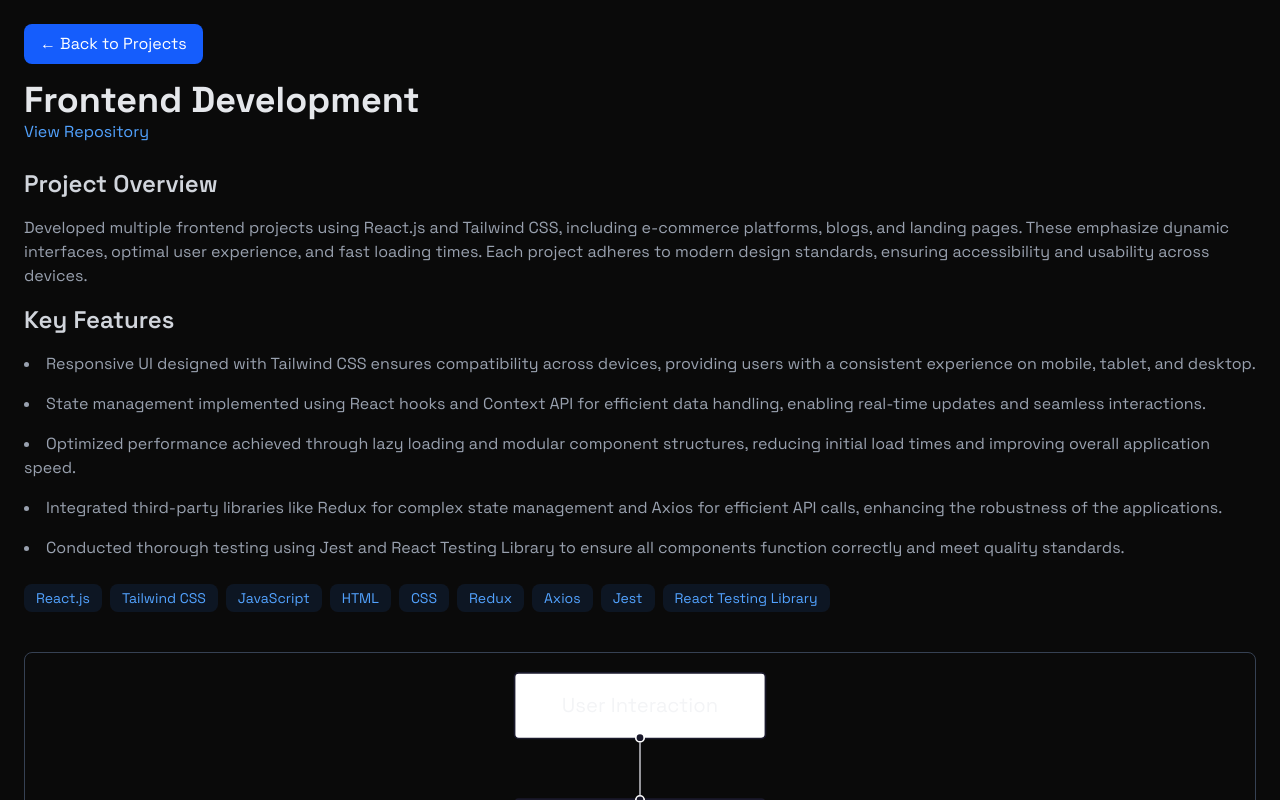
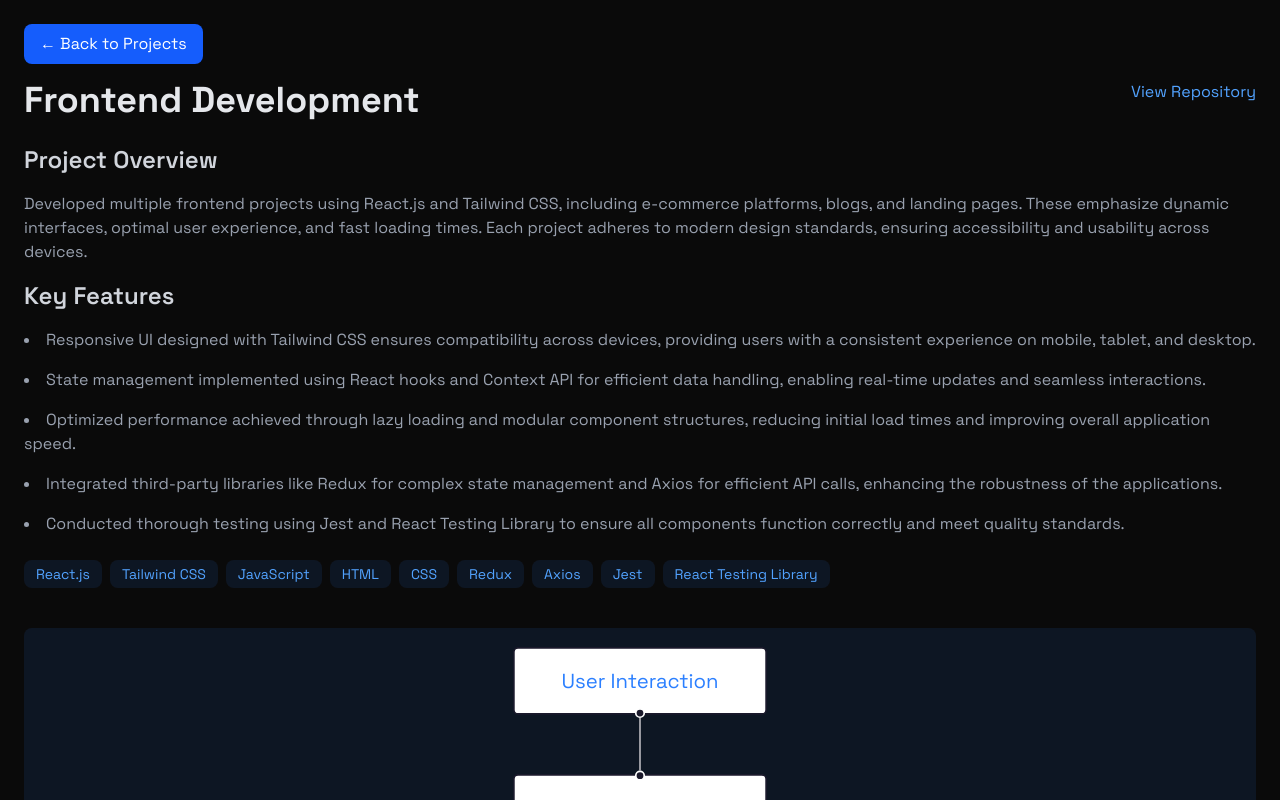
Before and after one commit to kishore-s-n/modern-portfolio, a React (Vite) app: page /project/2 in a window 1280 px wide. Shown: the top 800 px of the page. Built offline with nearby package versions, Linux system fonts and the light colour scheme.

Commit message:
style: improved node styling

```diff
--- a/src/components/Navbar.jsx
+++ b/src/components/Navbar.jsx
@@ -2,7 +2,7 @@ import { useEffect } from "react";
 import { navContents } from "../constants/constant";
 
 // eslint-disable-next-line react/prop-types
-const Navbar = ({ menuOpen, setMenuOpen }) => {
+const Navbar = ({ setMenuOpen }) => {
   useEffect(() => {}, []);
   return (
     <nav className='fixed top-0 w-full z-40 bg-[rgba(10,10,10,0.8)] backdrop-blur-lg border-b border-white/10 shadow-lg '>
--- a/src/components/ProjectDetail.jsx
+++ b/src/components/ProjectDetail.jsx
@@ -1,7 +1,6 @@
-
-import { useParams, useNavigate } from "react-router-dom";
-import { ReactFlow } from "@xyflow/react";
+import { Background, ReactFlow } from "@xyflow/react";
 import "@xyflow/react/dist/style.css";
+import { useNavigate, useParams } from "react-router-dom";
 import { projectSectionContent as projects } from "../constants/constant";
 
 const ProjectDetail = () => {
@@ -11,53 +10,73 @@ const ProjectDetail = () => {
   // Find the project by ID
   const project = projects.find((proj) => proj.id === parseInt(id));
 
-  if (!project) return <h2 className="text-center text-red-500">Project Not Found</h2>;
+  if (!project)
+    return <h2 className='text-center text-red-500'>Project Not Found</h2>;
 
   return (
-    <section className="container mx-auto p-6">
+    <section className='container mx-auto p-6'>
       {/* Back Button */}
       <button
         onClick={() => navigate(-1)}
-        className="px-4 py-2 mb-4 text-white bg-blue-600 rounded-lg hover:bg-blue-700 transition"
-      >
+        className='px-4 py-2 mb-4 text-white bg-blue-600 rounded-lg hover:bg-blue-700 transition'>
         ← Back to Projects
       </button>
 
       {/* Project Title & GitHub Link */}
-      <h1 className="text-4xl font-bold text-gray-200">{project.title}</h1>
-      <a
-        href={project.repo}
-        target="_blank"
-        rel="noopener noreferrer"
-        className="text-blue-400 hover:underline"
-      >
-        View Repository
-      </a>
-
+      <div className='flex flex-col md:flex-row justify-between'>
+        <h1 className='text-4xl font-bold text-gray-200'>{project.title}</h1>
+        <a
+          href={project.repo}
+          target='_blank'
+          rel='noopener noreferrer'
+          className='text-blue-400 hover:underline'>
+          View Repository
+        </a>
+      </div>
       {/* Content Rendering */}
-      <div className="mt-6 space-y-4">
+      <div className='mt-6 space-y-4'>
         {project.content.map((item, index) => {
+          // eslint-disable-next-line no-unused-vars
           const [type, text] = item.split(" ", 2); // Extract type and text
           const restText = item.slice(type.length).trim();
 
-          if (type === "heading") return <h2 key={index} className="text-2xl font-semibold text-gray-300">{restText}</h2>;
-          if (type === "para") return <p key={index} className="text-gray-400">{restText}</p>;
-          if (type === "list") return <li key={index} className="text-gray-400 list-disc list-inside">{restText}</li>;
+          if (type === "heading")
+            return (
+              <h2 key={index} className='text-2xl font-semibold text-gray-300'>
+                {restText}
+              </h2>
+            );
+          if (type === "para")
+            return (
+              <p key={index} className='text-gray-400'>
+                {restText}
+              </p>
+            );
+          if (type === "list")
+            return (
+              <li key={index} className='text-gray-400 list-disc list-inside'>
+                {restText}
+              </li>
+            );
         })}
       </div>
 
       {/* Skills Tags */}
-      <div className="mt-6 flex flex-wrap gap-2">
+      <div className='mt-6 flex flex-wrap gap-2'>
         {project.skills.map((skill, index) => (
-          <span key={index} className="px-3 py-1 bg-blue-500/10 text-blue-400 rounded-lg text-sm">
+          <span
+            key={index}
+            className='px-3 py-1 bg-blue-500/10 text-blue-400 rounded-lg text-sm'>
             {skill}
           </span>
         ))}
       </div>
 
       {/* React Flow Diagram */}
-      <div className="mt-10 h-[400px] border border-gray-700 rounded-lg">
-        <ReactFlow nodes={project.initNodes} edges={project.initEdges} fitView />
+      <div className='mt-10 h-[400px] text-md text-blue-500 bg-blue-500/10 rounded-lg'>
+        <ReactFlow nodes={project.initNodes} edges={project.initEdges} fitView>
+          <Background color='text-gray-400' variant='cross' />
+        </ReactFlow>
       </div>
     </section>
   );
--- a/src/constants/constant.jsx
+++ b/src/constants/constant.jsx
@@ -1,58 +1,72 @@
-const loadingScreenString = "<Hello World!/>"
+const loadingScreenString = "<Hello World!/>";
 
 const navContents = {
   logoMain: "ItsKishore.",
   logoSpan: "Dev",
   navItems: ["Home", "About", "Projects", "Contact"],
-  navItemsHref: ["#home", "#about", "#projects", "#contact"]
-
-}
+  navItemsHref: ["#home", "#about", "#projects", "#contact"],
+};
 
 const homeSectionContent = {
   Heading: "Hi, I'm Kishore SN",
-  Content: "I'm a full-stack developer and coding enthusiast who loves to create clean and scalable web applications. My goal is to build solutions that offer both exceptional performance and great user experience."
-}
+  Content:
+    "I'm a full-stack developer and coding enthusiast who loves to create clean and scalable web applications. My goal is to build solutions that offer both exceptional performance and great user experience.",
+};
 const aboutSectionContent = {
   Heading: "About Me",
-  Content: "Passionate Software developer with expertise in tech stacks and clean code practices,I emphasise on doing anything the best way possible that can be done. This helps me to keep on learning great things as i develop.",
+  Content:
+    "Passionate Software developer with expertise in tech stacks and clean code practices,I emphasise on doing anything the best way possible that can be done. This helps me to keep on learning great things as i develop.",
   Skills: [
     {
       title: "FrontEnd",
-      items: ["ReactJS", "HTML", "CSS", "JavaScript", "TailwindCSS"]
+      items: ["ReactJS", "HTML", "CSS", "JavaScript", "TailwindCSS"],
     },
     {
       title: "BackEnd",
-      items: ["NodeJS", "ExpressJS", "SpringBoot", "PostgreSQL", "MongoDB", "Redis"]
-    }, {
+      items: [
+        "NodeJS",
+        "ExpressJS",
+        "SpringBoot",
+        "PostgreSQL",
+        "MongoDB",
+        "Redis",
+      ],
+    },
+    {
       title: "DevOps",
-      items: ["Docker", "Linux", "Git"]
-    }, {
+      items: ["Docker", "Linux", "Git"],
+    },
+    {
       title: "Miscellaneous",
-      items: ["SOLID Principles", "System Design", "LLD", "HLD"]
-    }
+      items: ["SOLID Principles", "System Design", "LLD", "HLD"],
+    },
   ],
   Boxes: [
     {
       title: "📚 Education",
-      content: ["B.E ECE at PSNA College of Enginerring and Technology (2021-2025)", "Relevant Course Work: Data Structures, Full Stack Development"]
+      content: [
+        "B.E ECE at PSNA College of Enginerring and Technology (2021-2025)",
+        "Relevant Course Work: Data Structures, Full Stack Development",
+      ],
     },
     {
       title: "💡 Project Experience",
-      content: ["Developed several sites with responsive UI", "Designed and developed a microservice architectural backend and several monolithic backends"]
-    }
-  ]
-}
+      content: [
+        "Developed several sites with responsive UI",
+        "Designed and developed a microservice architectural backend and several monolithic backends",
+      ],
+    },
+  ],
+};
 
-const projectSectionContent =
-  [
-
-
+const projectSectionContent = [
   {
-      "id": 1,
-      "title": "Microservice Back-End",
-      "intro": "Developed a scalable backend system for a room booking platform using microservices architecture.",
-      "repo": "https://github.com/kishore-s-n/Room_Booking_Site",
-      "content": [
+    id: 1,
+    title: "Microservice Back-End",
+    intro:
+      "Developed a scalable backend system for a room booking platform using microservices architecture.",
+    repo: "https://github.com/kishore-s-n/Room_Booking_Site",
+    content: [
       "heading Project Overview",
       "para A modular backend was built with Spring Boot and Node.js to handle authentication, booking, payments, and other functionalities independently. Eureka Service Discovery facilitated inter-service communication, while API Gateway centralized authentication and request routing. The system is designed to ensure high availability, fault tolerance, and seamless scalability.",
 
@@ -61,46 +75,144 @@ const projectSectionContent =
       "list Eureka ensures dynamic service discovery and seamless inter-service communication, reducing the complexity of managing multiple endpoints.",
       "list API Gateway provides secure centralized routing and authentication, ensuring that only authorized requests reach the appropriate services.",
       "list Dockerized services simplify containerized deployment and improve portability, making it easier to deploy across various environments such as development, staging, and production.",
-        "list Implemented logging and monitoring with tools like ELK Stack and Prometheus to track service health and troubleshoot issues efficiently."
+      "list Implemented logging and monitoring with tools like ELK Stack and Prometheus to track service health and troubleshoot issues efficiently.",
     ],
-      "skills": ["Spring Boot", "Node.js", "Eureka", "API Gateway", "Docker"],
-      "initNodes": [
-        { "id": "1", "type": "input", "data": { "label": "<div class='bg-blue-700 text-white p-3 rounded-lg shadow-md'>Client Request</div>" }, "position": { "x": 100, "y": 100 } },
-        { "id": "2", "data": { "label": "<div class='bg-black text-white p-3 rounded-lg shadow-md'>API Gateway</div>" }, "position": { "x": 200, "y": 200 } },
-        { "id": "3", "data": { "label": "<div class='bg-blue-600 text-white p-3 rounded-lg shadow-md'>Booking Service (Spring Boot 8081)</div>" }, "position": { "x": 100, "y": 300 } },
-        { "id": "4", "data": { "label": "<div class='bg-blue-600 text-white p-3 rounded-lg shadow-md'>Payment Service (Spring Boot 8082)</div>" }, "position": { "x": 200, "y": 300 } },
-        { "id": "5", "data": { "label": "<div class='bg-blue-600 text-white p-3 rounded-lg shadow-md'>Customer/User Service (Spring Boot 8083)</div>" }, "position": { "x": 300, "y": 300 } },
-        { "id": "6", "data": { "label": "<div class='bg-black text-white p-3 rounded-lg shadow-md'>Host Service (Node.js 8084)</div>" }, "position": { "x": 400, "y": 300 } },
-        { "id": "7", "data": { "label": "<div class='bg-black text-white p-3 rounded-lg shadow-md'>Report Service (Node.js 8085)</div>" }, "position": { "x": 500, "y": 300 } },
-        { "id": "8", "data": { "label": "<div class='bg-black text-white p-3 rounded-lg shadow-md'>Rooms Service (Node.js 8086)</div>" }, "position": { "x": 600, "y": 300 } },
-        { "id": "9", "data": { "label": "<div class='bg-black text-white p-3 rounded-lg shadow-md'>Review Service (Node.js 8087)</div>" }, "position": { "x": 700, "y": 300 } },
-        { "id": "10", "data": { "label": "<div class='bg-blue-700 text-white p-3 rounded-lg shadow-md'>Netflix Eureka (Spring Boot 8761)</div>" }, "position": { "x": 800, "y": 400 } }
+    skills: ["Spring Boot", "Node.js", "Eureka", "API Gateway", "Docker"],
+    initNodes: [
+      {
+        id: "1",
+        type: "input",
+        data: { label: "React Client" },
+        position: { x: 400, y: 100 },
+        style: {
+          backgroundColor: "#F0FFFF",
+          color: "#0000FF",
+          borderRadius: "10px",
+        },
+      },
+
+      {
+        id: "2",
+        data: { label: "API Gateway" },
+        position: { x: 600, y: 100 },
+        style: {
+          backgroundColor: "#F0FFFF",
+          color: "#0000FF",
+          borderRadius: "10px",
+        },
+      },
+      {
+        id: "3",
+        data: { label: "Booking Service (Spring Boot)" },
+        position: { x: 50, y: 300 },
+        style: {
+          backgroundColor: "#F0FFFF",
+          color: "#0000FF",
+          borderRadius: "10px",
+        },
+      },
+      {
+        id: "4",
+        data: { label: "Payment Service (Spring Boot)" },
+        position: { x: 250, y: 300 },
+        style: {
+          backgroundColor: "#F0FFFF",
+          color: "#0000FF",
+          borderRadius: "10px",
+        },
+      },
+      {
+        id: "5",
+        data: { label: "Customer/User Service (Spring Boot)" },
+        position: { x: 450, y: 300 },
+        style: {
+          backgroundColor: "#F0FFFF",
+          color: "#0000FF",
+          borderRadius: "10px",
+        },
+      },
+      {
+        id: "6",
+        data: { label: "Host Service (Node.js)" },
+        position: { x: 650, y: 300 },
+        style: {
+          backgroundColor: "#F0FFFF",
+          color: "#0000FF",
+          borderRadius: "10px",
+        },
+      },
+      {
+        id: "7",
+        data: { label: "Report Service (Node.js)" },
+        position: { x: 850, y: 300 },
+        style: {
+          backgroundColor: "#F0FFFF",
+          color: "#0000FF",
+          borderRadius: "10px",
+        },
+      },
+      {
+        id: "8",
+        data: { label: "Rooms Service (Node.js)" },
+        position: { x: 1050, y: 300 },
+        style: {
+          backgroundColor: "#F0FFFF",
+          color: "#0000FF",
+          borderRadius: "10px",
+        },
+      },
+      {
+        id: "9",
+        data: { label: "Review Service (Node.js)" },
+        position: { x: 1250, y: 300 },
+        style: {
+          backgroundColor: "#F0FFFF",
+          color: "#0000FF",
+          borderRadius: "10px",
+        },
+      },
+      {
+        id: "10",
+        data: { label: "Netflix Eureka (Spring Boot)" },
+        position: { x: 400, y: 400 },
+        style: {
+          backgroundColor: "#F0FFFF",
+          color: "#0000FF",
+          borderRadius: "10px",
+        },
+      },
     ],
-      "initEdges": [
-        { "id": "e1-2", "source": "1", "target": "2", "className": "stroke-blue-500" },
-        { "id": "e2-3", "source": "2", "target": "3", "className": "stroke-blue-500" },
-        { "id": "e2-4", "source": "2", "target": "4", "className": "stroke-blue-500" },
-        { "id": "e2-5", "source": "2", "target": "5", "className": "stroke-blue-500" },
-        { "id": "e2-6", "source": "2", "target": "6", "className": "stroke-gray-500" },
-        { "id": "e2-7", "source": "2", "target": "7", "className": "stroke-gray-500" },
-        { "id": "e2-8", "source": "2", "target": "8", "className": "stroke-gray-500" },
-        { "id": "e2-9", "source": "2", "target": "9", "className": "stroke-gray-500" },
-        { "id": "e3-10", "source": "3", "target": "10", "className": "stroke-blue-500" },
-        { "id": "e4-10", "source": "4", "target": "10", "className": "stroke-blue-500" },
-        { "id": "e5-10", "source": "5", "target": "10", "className": "stroke-blue-500" },
-        { "id": "e6-10", "source": "6", "target": "10", "className": "stroke-gray-500" },
-        { "id": "e7-10", "source": "7", "target": "10", "className": "stroke-gray-500" },
-        { "id": "e8-10", "source": "8", "target": "10", "className": "stroke-gray-500" },
-        { "id": "e9-10", "source": "9", "target": "10", "className": "stroke-gray-500" }
-      ]
-    }
-    ,
+    initEdges: [
+      { id: "e1-3", source: "1", target: "3" },
+      { id: "e1-4", source: "1", target: "4" },
+      { id: "e1-5", source: "1", target: "5" },
+      { id: "e1-6", source: "1", target: "6" },
+      { id: "e1-7", source: "1", target: "7" },
+      { id: "e1-8", source: "1", target: "8" },
+      { id: "e1-9", source: "1", target: "9" },
+      { id: "e2-3", source: "2", target: "3" },
+      { id: "e2-4", source: "2", target: "4" },
+      { id: "e2-5", source: "2", target: "5" },
+      { id: "e2-6", source: "2", target: "6" },
+      { id: "e2-7", source: "2", target: "7" },
+      { id: "e2-8", source: "2", target: "8" },
+      { id: "e2-9", source: "2", target: "9" },
+      { id: "e3-10", source: "3", target: "10" },
+      { id: "e4-10", source: "4", target: "10" },
+      { id: "e5-10", source: "5", target: "10" },
+      { id: "e6-10", source: "6", target: "10" },
+      { id: "e7-10", source: "7", target: "10" },
+      { id: "e8-10", source: "8", target: "10" },
+      { id: "e9-10", source: "9", target: "10" },
+    ],
+  },
   {
-      "id": 2,
-      "title": "Frontend Development",
-      "intro": "Created modern frontend applications focusing on responsive UI/UX design principles.",
-      "repo": "https://github.com/kishore-s-n/template_landing_page",
-      "content": [
+    id: 2,
+    title: "Frontend Development",
+    intro:
+      "Created modern frontend applications focusing on responsive UI/UX design principles.",
+    repo: "https://github.com/kishore-s-n/template_landing_page",
+    content: [
       "heading Project Overview",
       "para Developed multiple frontend projects using React.js and Tailwind CSS, including e-commerce platforms, blogs, and landing pages. These emphasize dynamic interfaces, optimal user experience, and fast loading times. Each project adheres to modern design standards, ensuring accessibility and usability across devices.",
 
@@ -109,25 +221,49 @@ const projectSectionContent =
       "list State management implemented using React hooks and Context API for efficient data handling, enabling real-time updates and seamless interactions.",
       "list Optimized performance achieved through lazy loading and modular component structures, reducing initial load times and improving overall application speed.",
       "list Integrated third-party libraries like Redux for complex state management and Axios for efficient API calls, enhancing the robustness of the applications.",
-        "list Conducted thorough testing using Jest and React Testing Library to ensure all components function correctly and meet quality standards."
+      "list Conducted thorough testing using Jest and React Testing Library to ensure all components function correctly and meet quality standards.",
     ],
-      "skills": ["React.js", "Tailwind CSS", "JavaScript", "HTML", "CSS", "Redux", "Axios", "Jest", "React Testing Library"],
-      "initNodes": [
-        { "id": "1", "type": "input", "data": { "label": "User Interaction" }, "position": { "x": 250, "y": 25 } },
-        { "id": "2", "data": { "label": "React Component" }, "position": { "x": 250, "y": 100 } },
-        { "id": "3", "data": { "label": "State Management" }, "position": { "x": 250, "y": 200 } }
+    skills: [
+      "React.js",
+      "Tailwind CSS",
+      "JavaScript",
+      "HTML",
+      "CSS",
+      "Redux",
+      "Axios",
+      "Jest",
+      "React Testing Library",
     ],
-      "initEdges": [
-        { "id": "e1-2", "source": "1", "target": "2" },
-        { "id": "e2-3", "source": "2", "target": "3" }
-      ]
+    initNodes: [
+      {
+        id: "1",
+        type: "input",
+        data: { label: "User Interaction" },
+        position: { x: 250, y: 25 },
       },
       {
-      "id": 3,
-      "title": "Low-Level Design (LLD) Projects",
-      "intro": "Designed low-level systems for real-world applications following SOLID principles.",
-      "repo": "https://github.com/kishore-s-n/OLA_UBER_LLD_Project",
-      "content": [
+        id: "2",
+        data: { label: "React Component" },
+        position: { x: 250, y: 100 },
+      },
+      {
+        id: "3",
+        data: { label: "State Management" },
+        position: { x: 250, y: 200 },
+      },
+    ],
+    initEdges: [
+      { id: "e1-2", source: "1", target: "2" },
+      { id: "e2-3", source: "2", target: "3" },
+    ],
+  },
+  {
+    id: 3,
+    title: "Low-Level Design (LLD) Projects",
+    intro:
+      "Designed low-level systems for real-world applications following SOLID principles.",
+    repo: "https://github.com/kishore-s-n/OLA_UBER_LLD_Project",
+    content: [
       "heading Project Overview",
       "para Implemented LLD for applications like Ola/Uber and Swiggy/Zomato using Java. The designs ensure maintainability, scalability, and adherence to best practices in software engineering. Each project involved detailed planning and iterative refinement to create efficient and reliable systems.",
 
@@ -136,18 +272,44 @@ const projectSectionContent =
       "list Order processing system for Swiggy/Zomato handles restaurant orders and delivery workflows, ensuring timely deliveries and accurate order status updates.",
       "list SOLID principles and design patterns form the foundation of scalable and robust architecture, promoting code reusability and easier maintenance.",
       "list Utilized database optimization techniques such as indexing and query optimization to handle large volumes of data efficiently.",
-        "list Incorporated unit testing frameworks like JUnit to validate functionality and prevent regressions during future updates."
+      "list Incorporated unit testing frameworks like JUnit to validate functionality and prevent regressions during future updates.",
     ],
-      "skills": ["Java", "System Design", "SOLID Principles", "Design Patterns", "JUnit"],
-      "initNodes": [
-        { "id": "1", "type": "input", "data": { "label": "User Request" }, "position": { "x": 250, "y": 25 } },
-        { "id": "2", "data": { "label": "Ride Management" }, "position": { "x": 250, "y": 100 } },
-        { "id": "3", "data": { "label": "Payment Processing" }, "position": { "x": 250, "y": 200 } }
+    skills: [
+      "Java",
+      "System Design",
+      "SOLID Principles",
+      "Design Patterns",
+      "JUnit",
     ],
-      "initEdges": [
-        { "id": "e1-2", "source": "1", "target": "2" },
-        { "id": "e2-3", "source": "2", "target": "3" }
-      ]
-    }]
+    initNodes: [
+      {
+        id: "1",
+        type: "input",
+        data: { label: "User Request" },
+        position: { x: 250, y: 25 },
+      },
+      {
+        id: "2",
+        data: { label: "Ride Management" },
+        position: { x: 250, y: 100 },
+      },
+      {
+        id: "3",
+        data: { label: "Payment Processing" },
+        position: { x: 250, y: 200 },
+      },
+    ],
+    initEdges: [
+      { id: "e1-2", source: "1", target: "2" },
+      { id: "e2-3", source: "2", target: "3" },
+    ],
+  },
+];
 
-export { navContents, loadingScreenString, homeSectionContent, aboutSectionContent, projectSectionContent };
+export {
+  aboutSectionContent,
+  homeSectionContent,
+  loadingScreenString,
+  navContents,
+  projectSectionContent,
+};
--- a/src/pages/Projects.jsx
+++ b/src/pages/Projects.jsx
@@ -17,7 +17,6 @@ const Projects = () => {
                 <h3>{project.intro}</h3>
                 <div className="flex flex-wrap gap-2.5 mt-5">
                   {project.skills.map((skill, skillIndex) => (
-
                     <span key={skillIndex} className="text-sm px-3 py-1 rounded-lg bg-blue-500/10 text-blue-500">{skill}</span>
                   ))}
                 </div>
```
Lines whose indentation alone changed are shown as unchanged.
